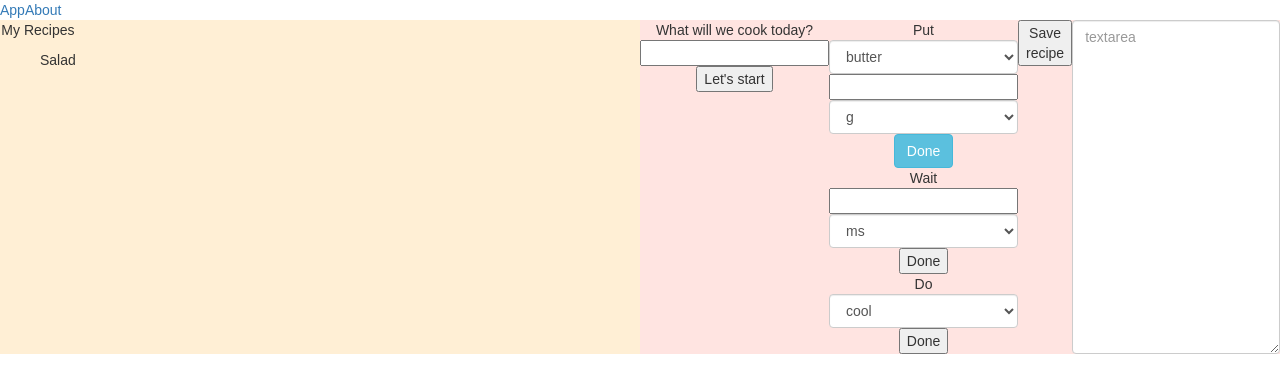
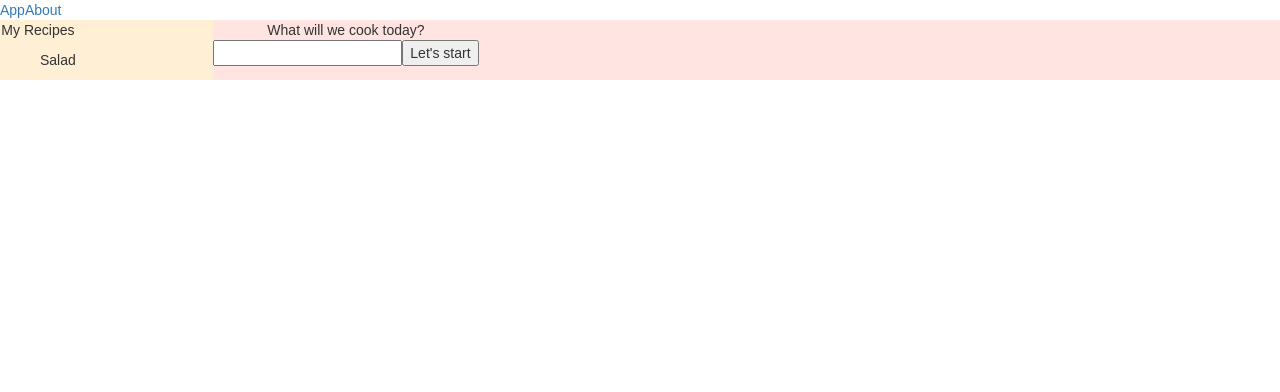
Before and after one commit to vadimkorr/reactive-cookbook, a React (Create React App) app: page / in a window 1280 px wide. Shown: the top 392 px of the page. Built offline with nearby package versions, Linux system fonts and the light colour scheme.

Commit message:
Show/hide editor mode

```diff
--- a/src/components/board/board.css
+++ b/src/components/board/board.css
@@ -1,5 +1,5 @@
 .board-container {
     display: flex;
-    flex: 1;
+    flex: 5;
     background-color: mistyrose;
 }
--- a/src/components/board/board.js
+++ b/src/components/board/board.js
@@ -19,8 +19,22 @@ class Board extends Component {
             timeUnits: values.timeUnits,
             quantityUnits:  values.quantityUnits,
             processes: values.processes,
-            recipeSteps: ""
+            recipeSteps: undefined,
+            recipeName: undefined,
+            isCreatingRecipe: false
         };
+    }
+
+    startRecipe = (e) => {
+        this.setState({
+            isCreatingRecipe: true
+        });
+    }
+
+    stopRecipe = (e) => {
+        this.setState({
+            isCreatingRecipe: false
+        });
     }
 
     setSelect(arr) {
@@ -65,23 +79,24 @@ class Board extends Component {
     }
 
     onSaveRecipe = (e) => {
-        this.props.dispatchRecipeAction.submitRecipe(Date.now(), this.refs.recipeName.value, this.props.getCurrentRecipe());
+        this.props.dispatchRecipeAction.submitRecipe(Date.now(), this.state.recipeName, this.props.getCurrentRecipe());
         this.props.dispatchRecipeAction.clearRecipe();
-
-        //store.dispatch(recipeActions.submitRecipe(Date.now(), "Salad", store.getState().currentRecipe));
-        //store.dispatch(recipeActions.clearRecipe());
+        this.stopRecipe();
     }
 
     render() {
         return (
             <div className="board-container">
+                {!this.state.isCreatingRecipe ? (
                     <div className="getting-started">
                         <span>What will we cook today?</span>
                         <div className="recipe-name-controls">
-                        <input type="text" ref="recipeName" />
-                        <button>Let's start</button>
+                            <input type="text" onChange={ (e) => this.setState({ recipeName: e.target.value })} />
+                            <button onClick={ this.startRecipe }>Let's start</button>
                         </div>
                     </div>
+                ) : (
+                    <div>
                         <div className="recipe-name"></div>
                         <div className="recipe-actions">
                             <div className="recipe-action-container">
@@ -108,6 +123,8 @@ class Board extends Component {
                         </div>
                         <FormControl componentClass="textarea" placeholder="textarea" ref="recipeSteps" value={this.state.recipeSteps} />
                     </div>
+                )}
+            </div>
         );
     };
 }
```
Lines whose indentation alone changed are shown as unchanged.
